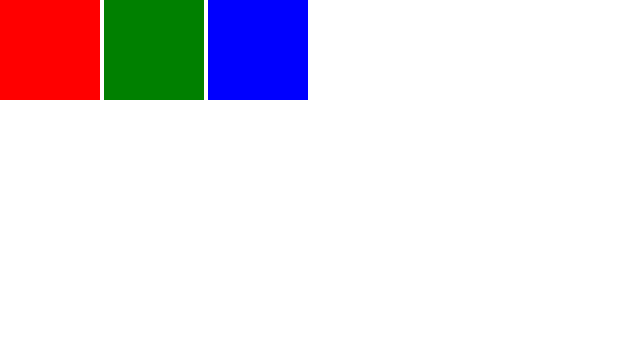
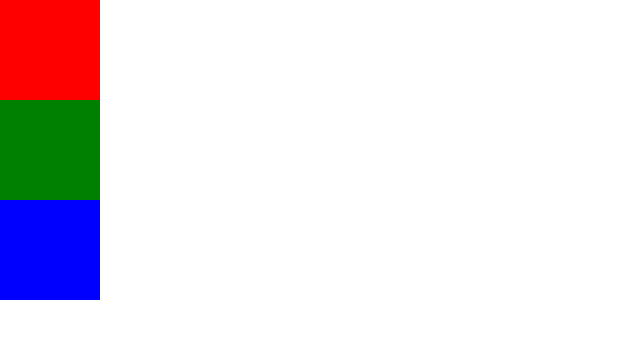
Before and after one commit to 120061203/website20200919, a plain HTML site: page index.html in a window 1280 px wide. Shown: the whole page, without its empty margins (0-640 px from the left). Drawn offline with Linux system fonts and the light colour scheme.

Commit message:
Feat:box vertical

```diff
--- a/_index.scss
+++ b/_index.scss
@@ -6,7 +6,7 @@
 .box {
     width: 100px;
     height: 100px;
-    display: inline-block;
+    // display: inline-block;
 }
 
 .box1 {
```
Also changed, not shown: main.css, 1 other file.
